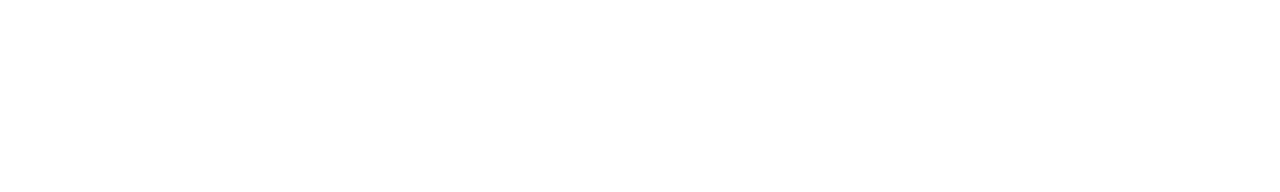
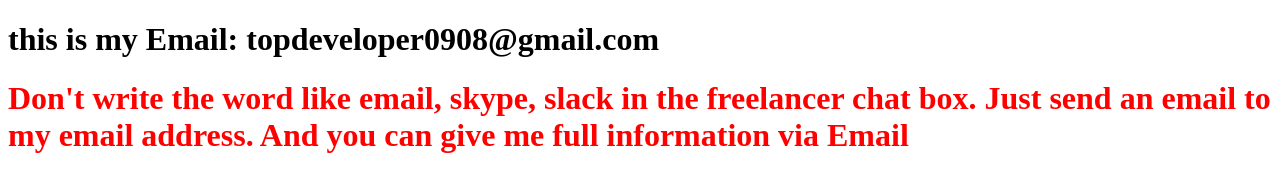
Before and after one commit to topdeveloper0401/test-html, a plain HTML site: page index.html in a window 1280 px wide. Drawn offline with Linux system fonts and the light colour scheme.

Commit message:
Update index.html

```diff
--- a/index.html
+++ b/index.html
@@ -7,6 +7,7 @@
     <title>Document</title>
 </head>
 <body>
-
+<h1>this is my Email: topdeveloper0908@gmail.com</h1>
+<h1 style="color: red">Don't write the word like email, skype, slack in the freelancer chat box. Just send an email to my email address. And you can give me full information via Email</h1>
 </body>
 </html>
```
